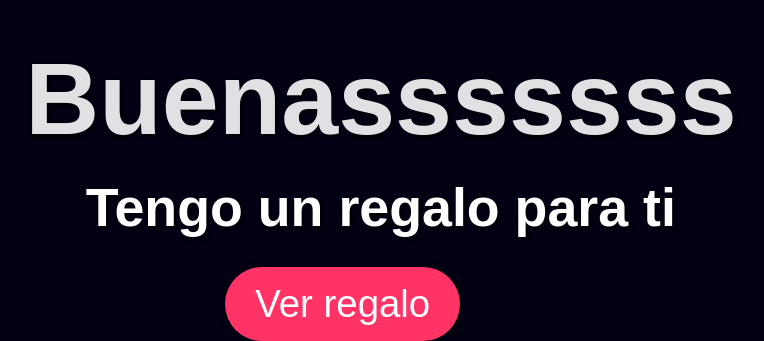
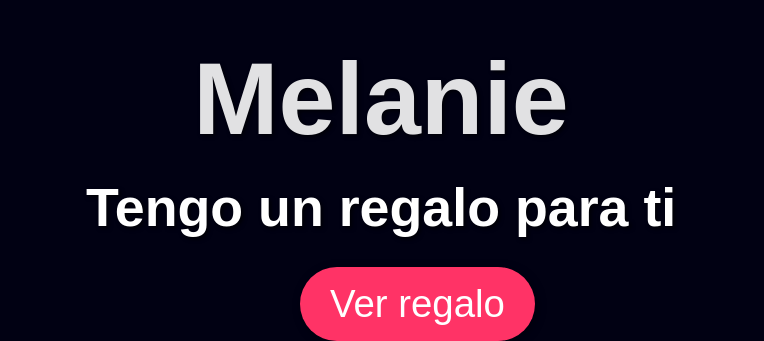
Before and after one commit to Paginass/Web, a website built with Vite: page index.html in a window 1280 px wide. Shown: the part 459-800 px from the top of the page, without its empty margins (259-1023 px from the left). Built offline with nearby package versions, Linux system fonts and the light colour scheme; files whose address does not match are found by name.

Commit message:
Update index.html

```diff
--- a/index.html
+++ b/index.html
@@ -68,7 +68,7 @@
 </head>
 <body>
     <div>
-        <h1>Buenasssssss</h1>
+        <h1>Melanie</h1>
         <h2>Tengo un regalo para ti</h2>
         <button onclick="window.location.href='rosas.html'">Ver regalo</button>
     </div>
```
